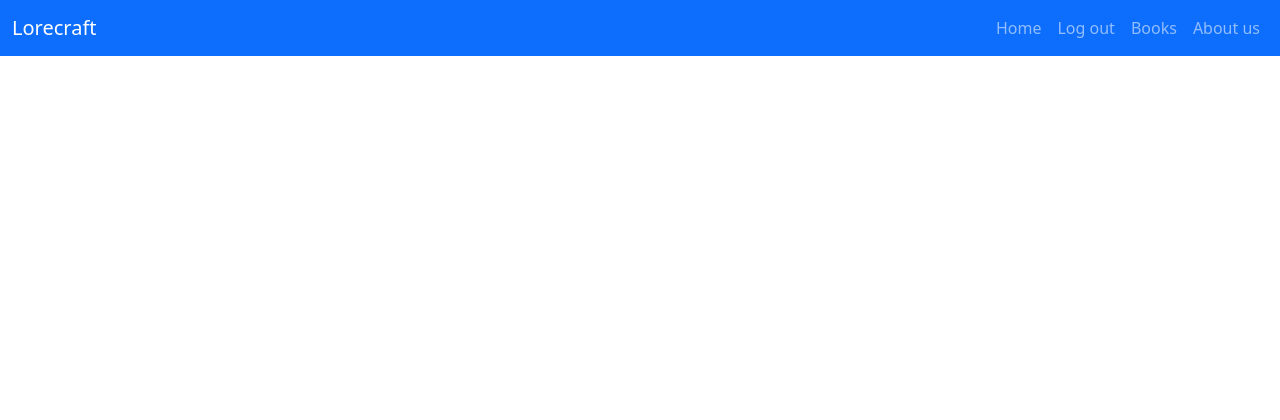
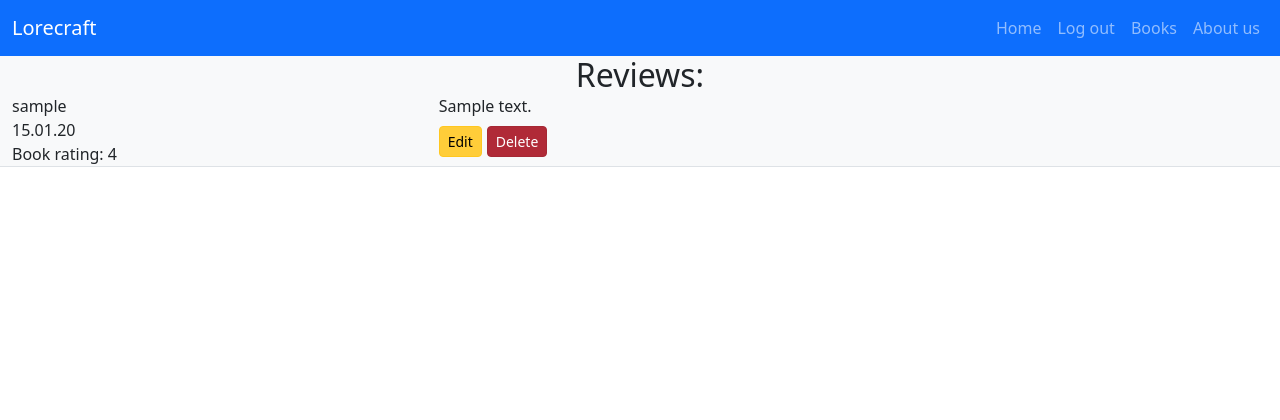
Before and after one commit to bartoszgebarowski/lorecraft, a Django app: a page that uses books/templates/single_book.html in a window 1280 px wide. Shown: the top 420 px of the page. Run offline with Django 3.2, Linux system fonts and the light colour scheme; a user stored in the database is signed in; tables that the repository leaves empty hold one stand-in row (values such as "Sample post"); some libraries are stand-ins or nearby versions.

Commit message:
update the reviews section

```diff
--- a/books/templates/single_book.html
+++ b/books/templates/single_book.html
@@ -2,6 +2,54 @@
 {% block title %}{{book.title}} preview {% endblock  %}
 {% load static %}
 {% block content %}
+    <section class='bg-light'>
+        <h2 class="text-center mb-0">Reviews:</h2>
+        {% for review in book.reviews.all %}
+        {% if not review.is_approved %}
+            {% if review.user.pk == user.pk %}
+                <div class="container-fluid border-bottom">
+                    <div class="row">
+                        <div class="col-4">
+                            <div>{{review.user}}</div>
+                            <div>{{review.created_at | date:"d.m.y"}}</div>
+                            <div>Book rating: {{review.rating}}</div>
+                        </div>
+                        <div class="col-8 text-right">
+                            <div class="d-flex justify-content-start">Your review is waiting for admin approval</div>
+                            <div class="d-flex justify-content-start gap-5px mt-2">
+                                <a href="{% url 'edit_review' review.id %}" class="btn btn-primary btn-sm active btn-warning gap" role="button" aria-label="Edit review for {{book.title}}"aria-pressed="true">Edit</a>
+                                <a href="{% url 'delete_review_confirmation' review.id %}" class="btn btn-secondary btn-sm active btn-danger" role="button" aria-label="Delete review for {{book.title}}"aria-pressed="true">Delete</a>
+                            </div>
+                        </div>
+                    </div>
+                </div>
+            {% endif %}
+        {% else %}
+            <div class="container-fluid border-bottom">
+                <div class="row">
+                    <div class="col-4">
+                        <div>{{review.user}}</div>
+                        <div>{{review.created_at | date:"d.m.y"}}</div>
+                        <div>Book rating: {{review.rating}}</div>
+                    </div>
+                    <div class="col-8">
+                        <div class="d-flex justify-content-start">{{review.content}}</div>
+                        {% if review.user.pk == user.pk %}
+                            <div class="d-flex justify-content-start gap-5px mt-2">
+                                <a href="{% url 'edit_review' review.id %}" class="btn btn-primary btn-sm active btn-warning gap" role="button" aria-label="Edit review for {{book.title}}"aria-pressed="true">Edit</a>
+                                <a href="{% url 'delete_review_confirmation' review.id %}" class="btn btn-secondary btn-sm active btn-danger" role="button" aria-label="Delete review for {{book.title}}"aria-pressed="true">Delete</a>
+                            </div>
+                        {% endif %}
+                    </div>
+                </div>
+            </div>
+        {% endif %}
+    {% empty %}
+        <div class="flex-container">
+            <div class="mb-2 bg-light">No reviews are available for this book.</div>
+        </div>
+    {% endfor %}
+    </section>
 {% endblock %}
 {% block extra_content %}
     {% if is_review_eligible %}
```
